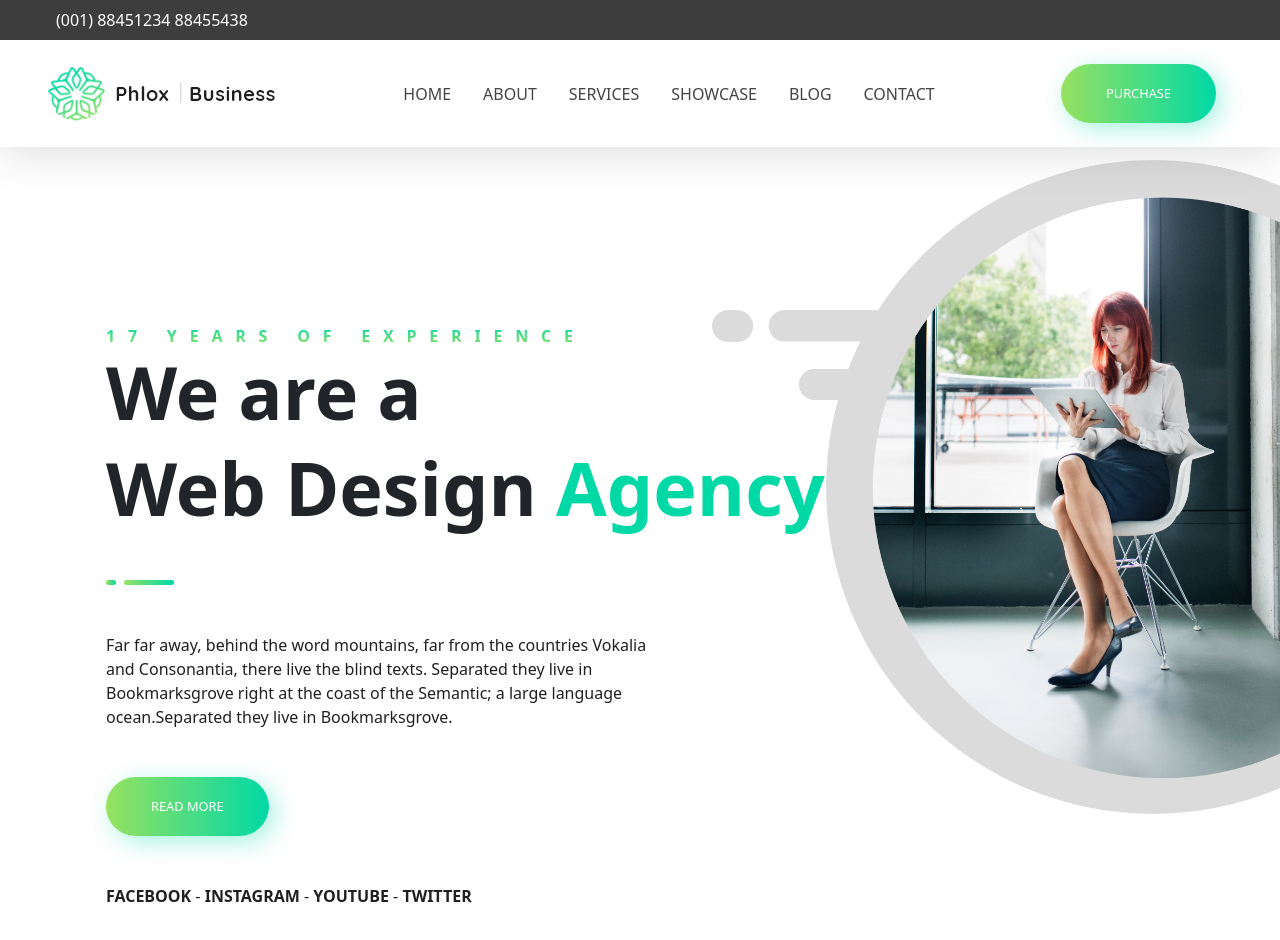
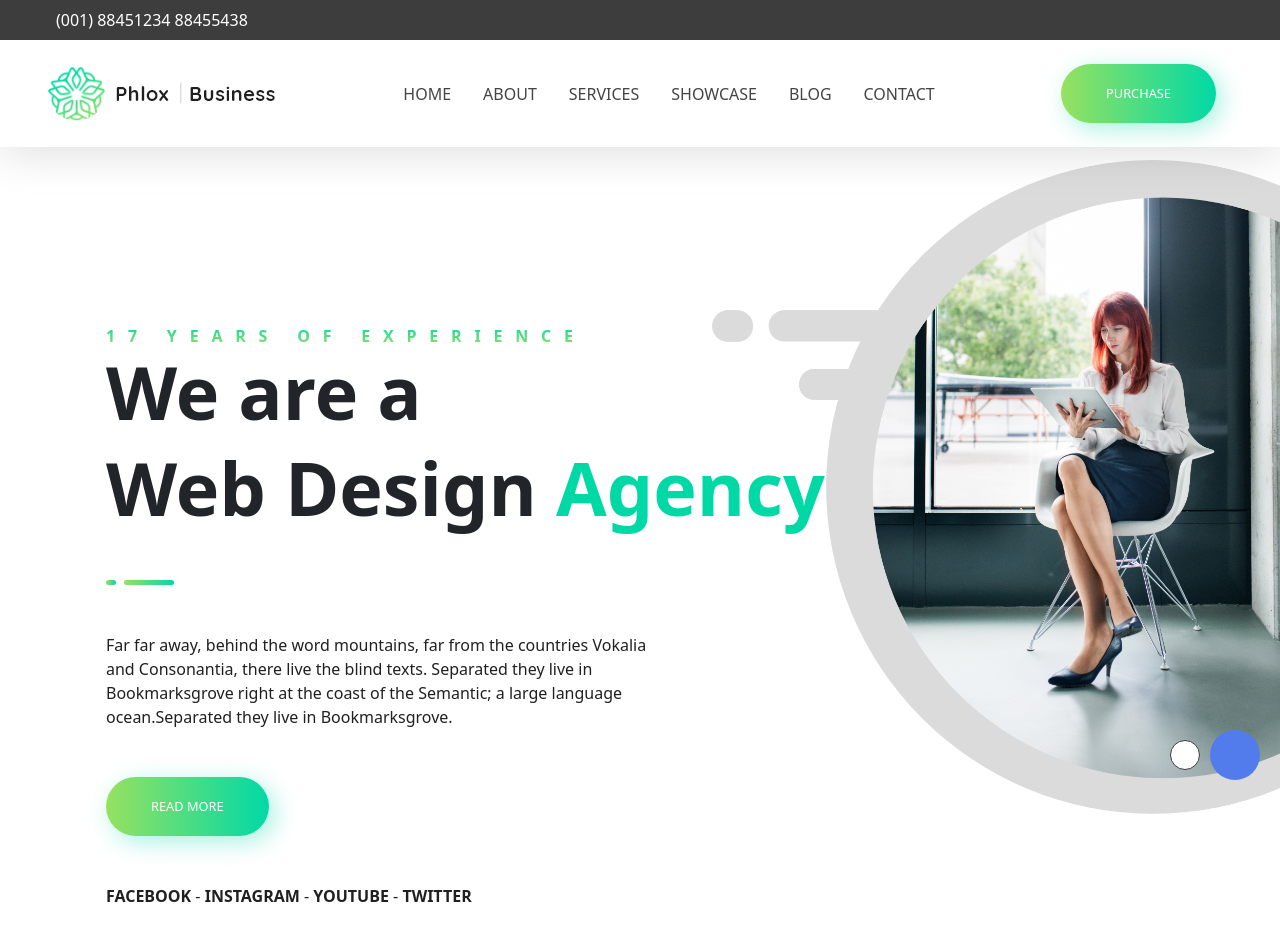
Before and after one commit to NelloRossi97/proj-html-vuejs, a Vue app: page / in a window 1280 px wide. Shown: the top 940 px of the page. Built offline with nearby package versions, Linux system fonts and the light colour scheme; the HTML template or start-up script is replaced by a standard one.

Commit message:
added chat and home button

```diff
--- a/src/App.vue
+++ b/src/App.vue
@@ -2,6 +2,14 @@
   <HeaderComponent/>
   <MainComponent/>
   <FooterComponent/>
+  <div class="back-home d-flex justify-content-center align-items-center">
+    <a href="{<MainComponent/>}">
+      <i class="fa-solid fa-arrow-up"></i>
+    </a>
+  </div>
+  <div class="chat d-flex justify-content-center align-items-center">
+    <i class="fa-regular fa-comment fs-5"></i>
+  </div>
 </template>
 
 <script>
@@ -15,5 +23,50 @@ import FooterComponent from './components/FooterComponent.vue';
 </script>
 
 <style lang="scss" scoped>
+@use './assets/styles/partials/variables' as *;
+.back-home{
+  width: 30px;
+  height: 30px;
+  border-radius: 50%;
+  position: fixed;
+  right: 80px;
+  bottom: 30px;
+  border: 1px solid $icons-color;
+  background-color: $bg-primary;
+  transition: .5s;
+  z-index: 900;
+  i{
+    font-size: .8rem;
+  }
+  &:hover{
+    border: 1px solid $bg-primary;
+    background-color: $icons-color;
+    cursor: pointer;
+    a{
+      color: $bg-primary;
+    }
+  }
 
+  a{
+    text-decoration: none;
+    color: $icons-color;
+  }
+}
+.chat{
+  width: 50px;
+  height: 50px;
+  border-radius: 50%;
+  background-color: rgb(82, 124, 235);
+  color: $bg-primary;
+  position: fixed;
+  right: 20px;
+  bottom: 20px;
+  transition: .5s;
+  z-index: 900;
+  &:hover{
+    background-color: rgb(74, 116, 227);
+    box-shadow: rgba(0, 0, 0, 0.06) 0px 0px 0px 30px inset;
+    cursor: pointer;
+  }
+}
 </style>
```
